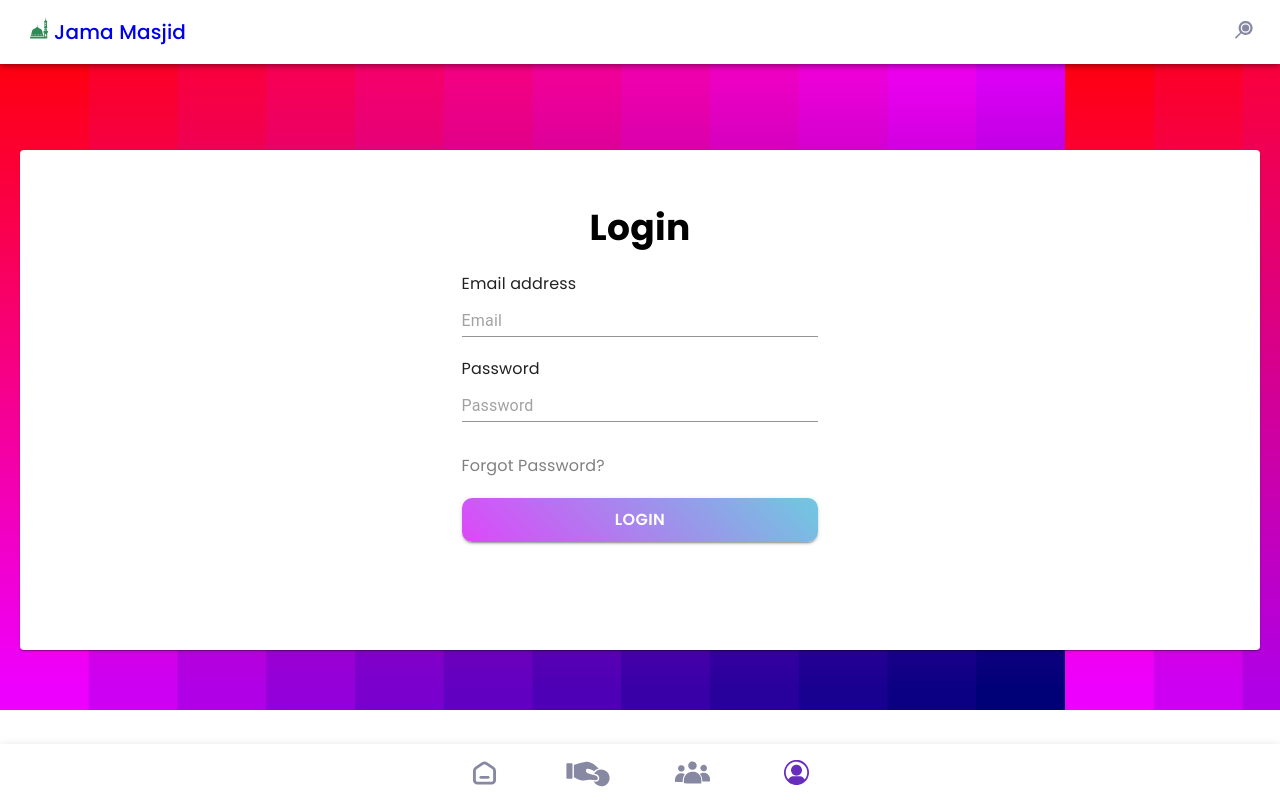
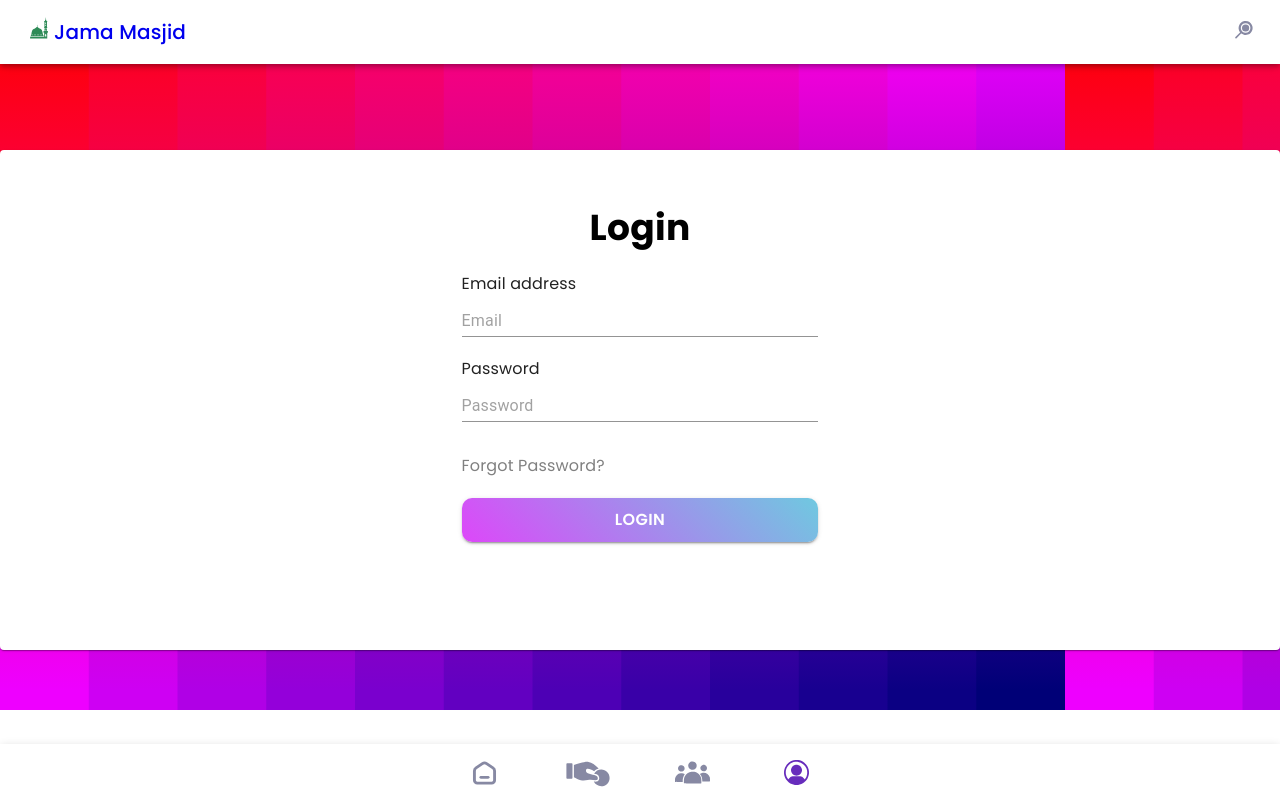
Before and after one commit to Nadeem78633/JamaMasjid, a React (Create React App) app: page /login in a window 1280 px wide. Built offline with nearby package versions, Linux system fonts and the light colour scheme; no server answers; data requests are answered from the project's data file; a web font is replaced by a local one.

Commit message:
no chnages

```diff
--- a/src/Components/Admin/LoginAndSignUp/Login.js
+++ b/src/Components/Admin/LoginAndSignUp/Login.js
@@ -30,8 +30,6 @@ const Login = () => {
           backgroundImage: `url(${gradient})`,
           width: "100%",
           height: "100%",
-          paddingLeft: '20px',
-          paddingRight:'20px'
         }}
       >
         <Grid
```
